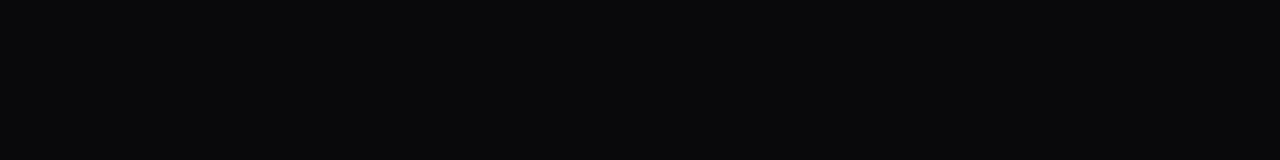
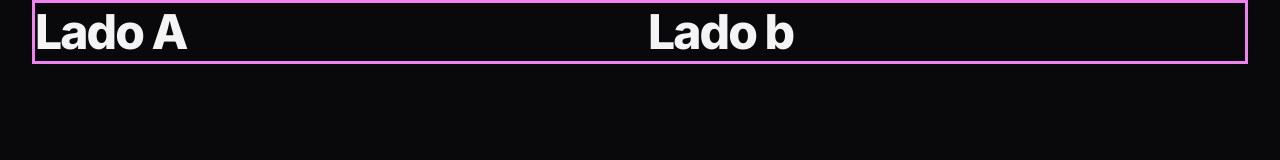
Before and after one commit to kalebejobs/Projeto--ZINGEN-, a plain HTML site: page index.html in a window 1280 px wide. Drawn offline with Linux system fonts and the light colour scheme.

Commit message:
adicionando classes utilitárias

```diff
--- a/index.html
+++ b/index.html
@@ -13,6 +13,11 @@
  <link href="https://fonts.googleapis.com/css2?family=Inter:ital,opsz,wght@0,14..32,100..900;1,14..32,100..900&display=swap" rel="stylesheet">
 </head>
 <body>
-
+ <header>
+  <div class="container even-columns">
+  <h2>Lado A</h2>
+  <h2>Lado b</h2>
+  </div>
+ </header>
 </body>
 </html>
--- a/styles/global.css
+++ b/styles/global.css
@@ -32,6 +32,12 @@
   --fs-lg: 1.25rem;
   --fs-xl: 1.5rem;
   --fs-2xl: 2.5rem;
+
+  --py-base: 1rem;
+  --py-lg: 1.5rem;
+  --py-xl: 3rem;
+
+  --px-lg: 1.5rem;
 }
 
 html {
@@ -79,5 +85,10 @@ ul[role="list"] {
     --fs-lg: 2rem;
     --fs-xl: 3rem;
     --fs-2xl: 4rem;
+
+    --py-base: 1.5rem;
+    --py-lg: 2.5rem;
+    --py-xl: 5rem;
+    --px-lg: 2rem;
   }
 }
--- a/styles/index.css
+++ b/styles/index.css
@@ -1 +1,2 @@
 @import url(global.css);
+@import url(utility.css);
--- /dev/null
+++ b/styles/utility.css
@@ -0,0 +1,46 @@
+.py-base {
+  padding-block: var(--py-base);
+}
+
+.py-lg {
+  padding-block: var(--py-lg);
+}
+
+.py-xl {
+  padding-block: var(--py-xl);
+}
+
+.px-lg {
+  padding-inline: var(--px-lg);
+}
+
+.container {
+  --max-width: 375px;
+  width: min(var(--max-width), 100% - var(--px-lg) * 2);
+  margin-inline: auto;
+  border: solid violet;
+}
+
+.desktop-only {
+  display: none;
+}
+
+.even-columns {
+  display: grid;
+  gap: 1rem;
+}
+
+@media (width >= 80em) {
+  .container {
+    --max-width: 80rem;
+  }
+
+  .desktop-only {
+  display: initial;
+}
+
+.even-columns {
+  grid-auto-flow: column;
+  grid-auto-columns: 1fr;
+}
+}
```
